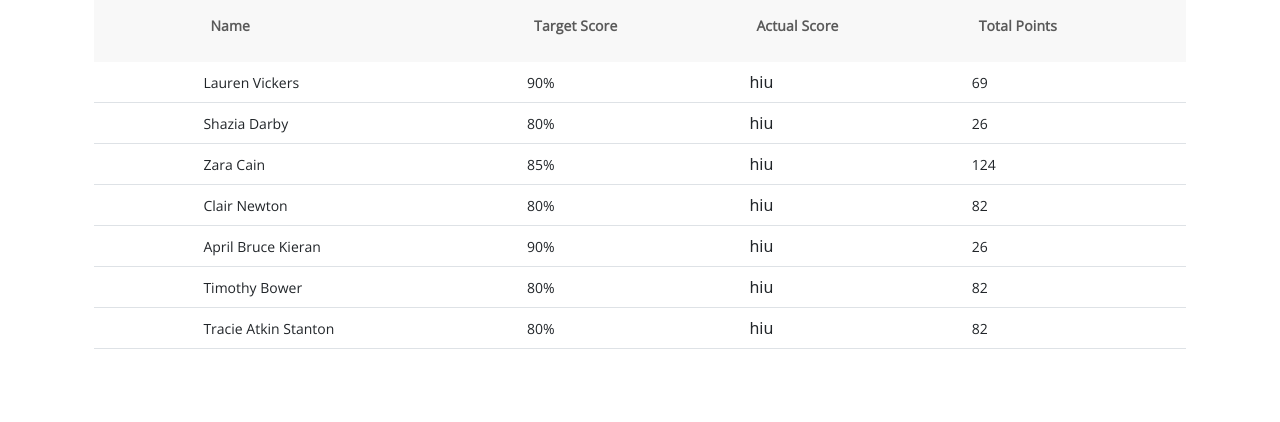
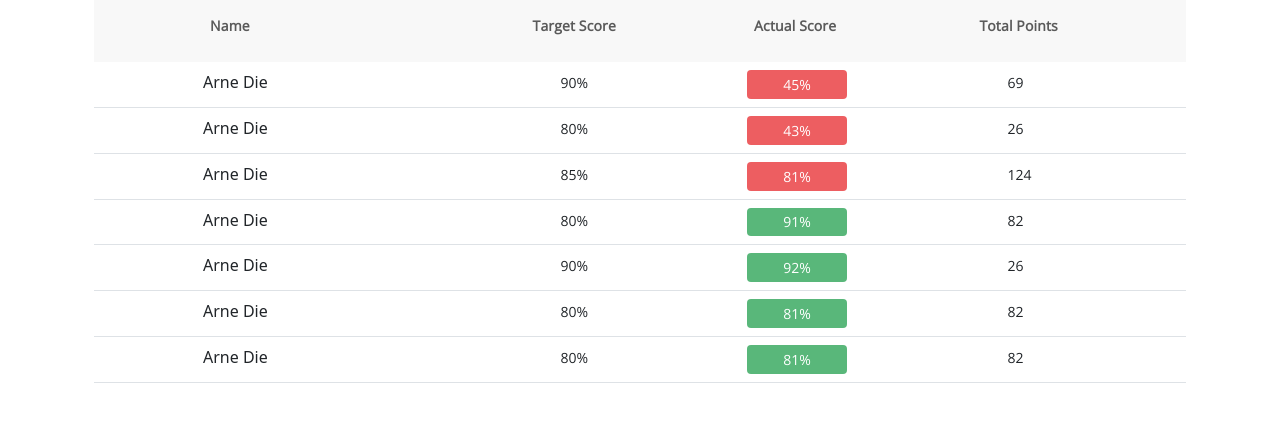
Before and after one commit to tymartin2/frontend-list_render, a React (Create React App) app: page / in a window 1280 px wide. Shown: the top 422 px of the page. Built offline with nearby package versions, Linux system fonts and the light colour scheme.

Commit message:
cleanup body

```diff
--- a/src/App.css
+++ b/src/App.css
@@ -4,6 +4,32 @@
   margin: 0;
   padding: 0;
   box-sizing: border-box;
+}
+
+
+#data-actual > #actual-fail {
+  background: #ED5E61 !important;
+  border-radius: 4px !important;
+}
+
+#data-actual > #actual-pass {
+  background: #59B77A !important;
+  border-radius: 4px !important;
+}
+
+#data-total span {
+  padding: 35px 35px;
+  width: 100px;
+}
+
+#data-target span {
+  padding: 35px 35px;
+  width: 100px;
+}
+
+#data-actual span {
+  border-radius: 4px;
+  width: 100px;
 }
 
 #trow span {
--- /dev/null
+++ b/src/components/table/ActualsCell.js
@@ -0,0 +1,17 @@
+//Modules and Dependencies
+	import Badge from 'react-bootstrap/Badge';
+
+//Build Component
+	export default function ActualsCell({actuals}) {
+
+        const { target, actual } = actuals;
+
+		return(
+			<td id="data-actual">
+			   { (actual < target) ?
+			   	   <Badge id="actual-fail">{actual}%</Badge> :
+			   	   <Badge id="actual-pass">{actual}%</Badge>
+			   	}
+			</td>
+		);
+	};
--- /dev/null
+++ b/src/components/table/NamesCell.js
@@ -0,0 +1,10 @@
+//Build Component
+	export default function NamesCell() {
+
+
+		return(
+			<td id="data-actual">
+			   Arne Die
+			</td>
+		);
+	};
--- a/src/components/table/TableBody.js
+++ b/src/components/table/TableBody.js
@@ -1,6 +1,9 @@
 //Modules and Dependencies
 	import clients from '../../data/clients';
-	import TableCell from './TableCell';
+	import ActualsCell from './ActualsCell';
+	import TargetsCell from './TargetsCell';
+	import TotalsCell from './TotalsCell';
+	import NamesCell from './NamesCell';
 
 //Build Component
 	export default function TableBody() {
@@ -9,19 +12,11 @@
 	    	return(
 	    		<tr id="trow">
 	    		    <td className="row-items"> </td>
-	    		    <td className="row-items">
-	    		    	<span> {client.name} </span>
-	    		    </td>
+	    		    <NamesCell />
 	    		    <td className="row-items"></td>
-	    		    <td className="row-items">
-	    		    	<span> {client.target}% </span>
-	    		    </td>
-	    		    <td className="row-items">
-	    		    	<TableCell />
-	    		    </td>
-	    		    <td className="row-items">
-	    		    	<span> {client.points} </span>
-	    		    </td>
+	    		    <TargetsCell key={client.name} targets={client}/>
+	    		    <ActualsCell key={client.name} actuals={client}/>
+	    		    <TotalsCell key={client.name} totals={client}/>
 	    		</tr>
 	    	);
 	    });
--- a/src/components/table/TableCell.js
+++ /dev/null
@@ -1,11 +0,0 @@
-//Build Component
-	export default function TableCell() {
-
-
-
-		return(
-			<td>
-				hiu
-			</td>
-		);
-	};
--- /dev/null
+++ b/src/components/table/TargetsCell.js
@@ -0,0 +1,11 @@
+//Build Component
+	export default function TargetsCell({targets}) {
+
+        const { target } = targets;
+
+		return(
+			<td id="data-target">
+			    <span>{target}%</span>
+			</td>
+		);
+	};
--- /dev/null
+++ b/src/components/table/TotalsCell.js
@@ -0,0 +1,11 @@
+//Build Component
+	export default function TotalsCell({totals}) {
+
+        const { points } = totals;
+
+		return(
+			<td id="data-total">
+			   <span>{points}</span>
+			</td>
+		);
+	};
--- a/src/data/clients.js
+++ b/src/data/clients.js
@@ -2,13 +2,13 @@ const clients = [
   {
 	  "name":"Lauren Vickers",
 	  "target":90,
-	  "actual":95,
+	  "actual":45,
 	  "points":69
   },
   {
 	  "name":"Shazia Darby",
 	  "target":80,
-	  "actual":88,
+	  "actual":43,
 	  "points":26
   },
   {
@@ -20,7 +20,7 @@ const clients = [
   {
 	  "name":"Clair Newton",
 	  "target":80,
-	  "actual":22,
+	  "actual":91,
 	  "points":82
   },
   {
```
